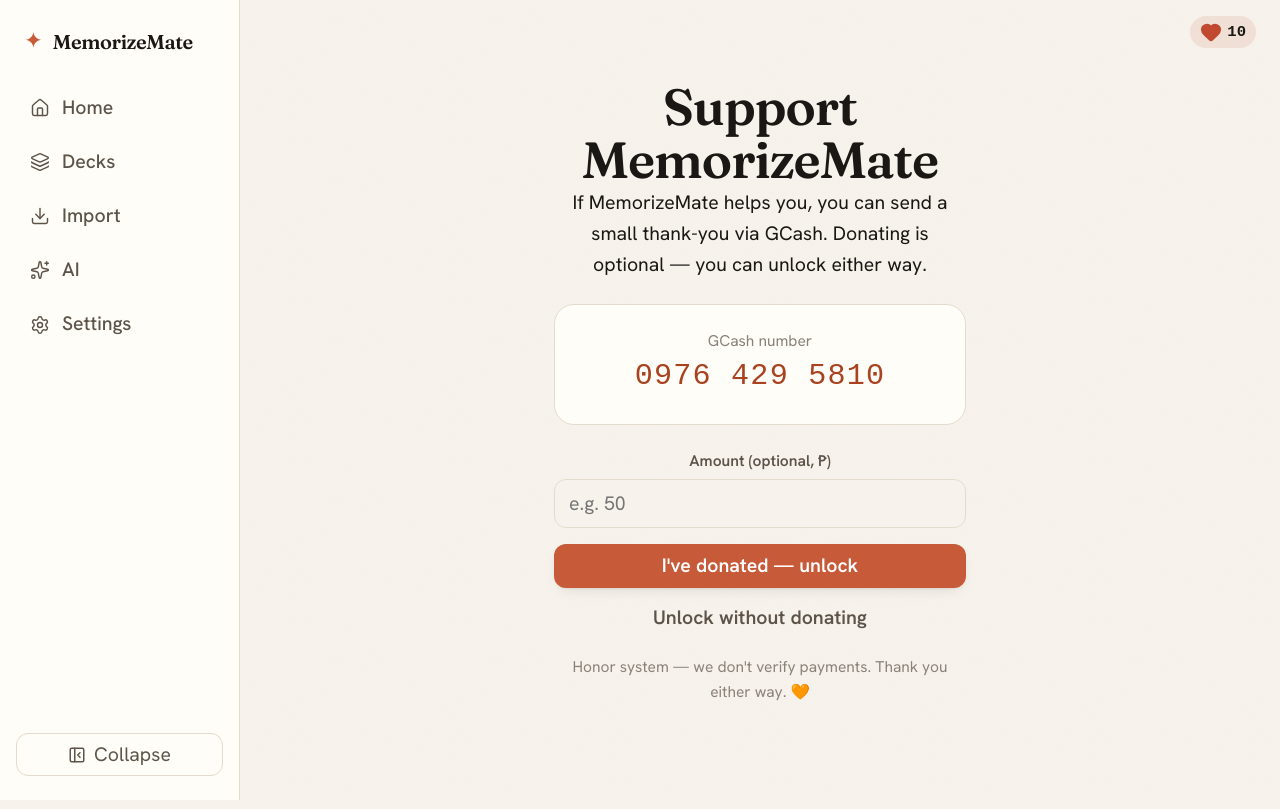
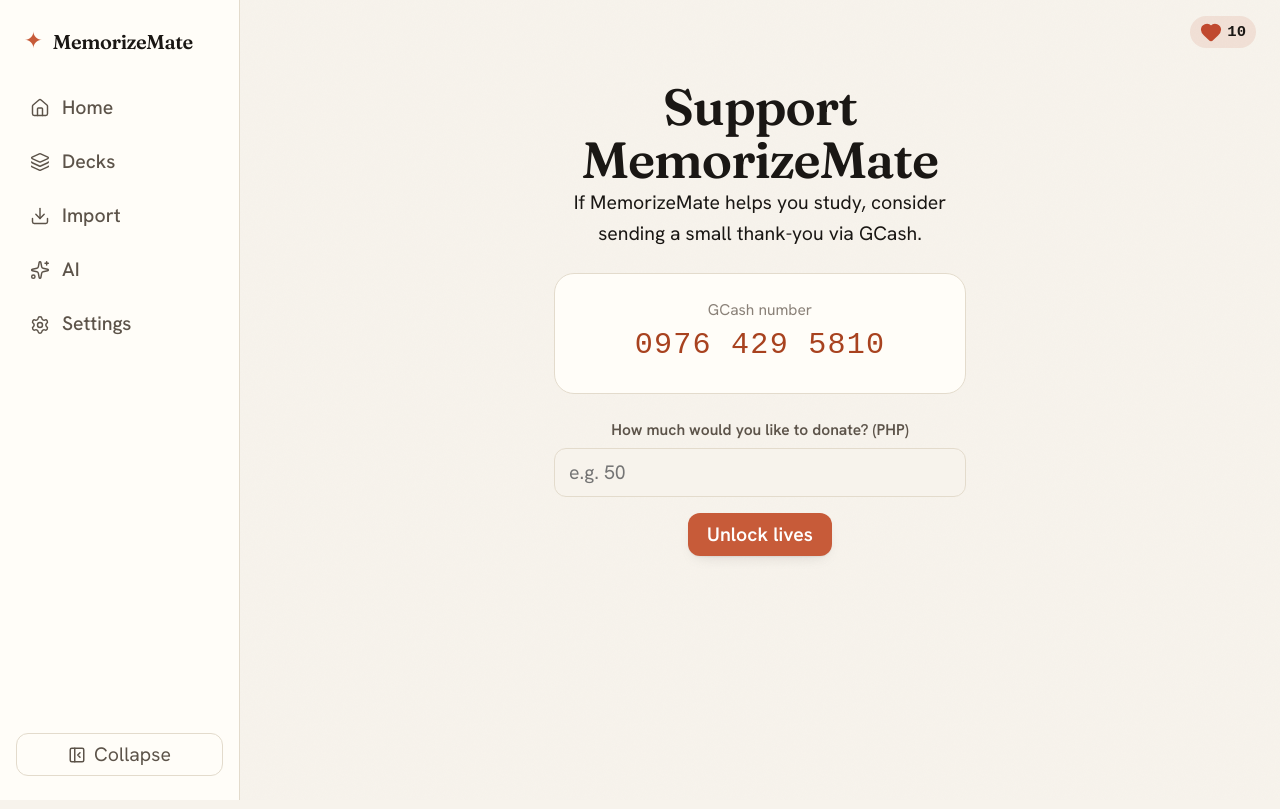
Before and after one commit to PandesalPanpan/MemorizeMate, a React (Vite) app: page /unlock in a window 1280 px wide. Built offline with nearby package versions, Linux system fonts and the light colour scheme; a web font is replaced by a local one.

Commit message:
feat: rework donation page to easter-egg flow (any amount unlocks)

```diff
--- a/src/screens/DonationScreen.tsx
+++ b/src/screens/DonationScreen.tsx
@@ -11,30 +11,28 @@
   const nav = useNavigate();
   const [amount, setAmount] = useState('');
 
-  async function unlock() {
+  async function submit(e: React.FormEvent) {
+    e.preventDefault();
     await store.getState().manualUnlock();
-    nav('/decks');
+    nav('/');
   }
 
   return (
     <section className={styles.page}>
       <h2>Support MemorizeMate</h2>
-      <p>If MemorizeMate helps you, you can send a small thank-you via GCash. Donating is optional — you can unlock either way.</p>
+      <p>If MemorizeMate helps you study, consider sending a small thank-you via GCash.</p>
 
       <div className={styles.card}>
         <div className={styles.label}>GCash number</div>
         <div className={styles.number}>{GCASH}</div>
       </div>
 
-      <Field label="Amount (optional, ₱)" htmlFor="amt">
-        <input id="amt" inputMode="numeric" value={amount} onChange={(e) => setAmount(e.target.value)} placeholder="e.g. 50" />
-      </Field>
-
-      <div className={styles.actions}>
-        <Button onClick={unlock}>I've donated — unlock</Button>
-        <Button variant="ghost" onClick={unlock}>Unlock without donating</Button>
-      </div>
-      <p className={styles.note}>Honor system — we don't verify payments. Thank you either way. 🧡</p>
+      <form className={styles.form} onSubmit={submit}>
+        <Field label="How much would you like to donate? (PHP)" htmlFor="amt">
+          <input id="amt" inputMode="numeric" value={amount} onChange={(e) => setAmount(e.target.value)} placeholder="e.g. 50" />
+        </Field>
+        <Button type="submit">Unlock lives</Button>
+      </form>
     </section>
   );
 }
```
Also changed, not shown: 1 other file (tests, documents, lock files or other folders).
